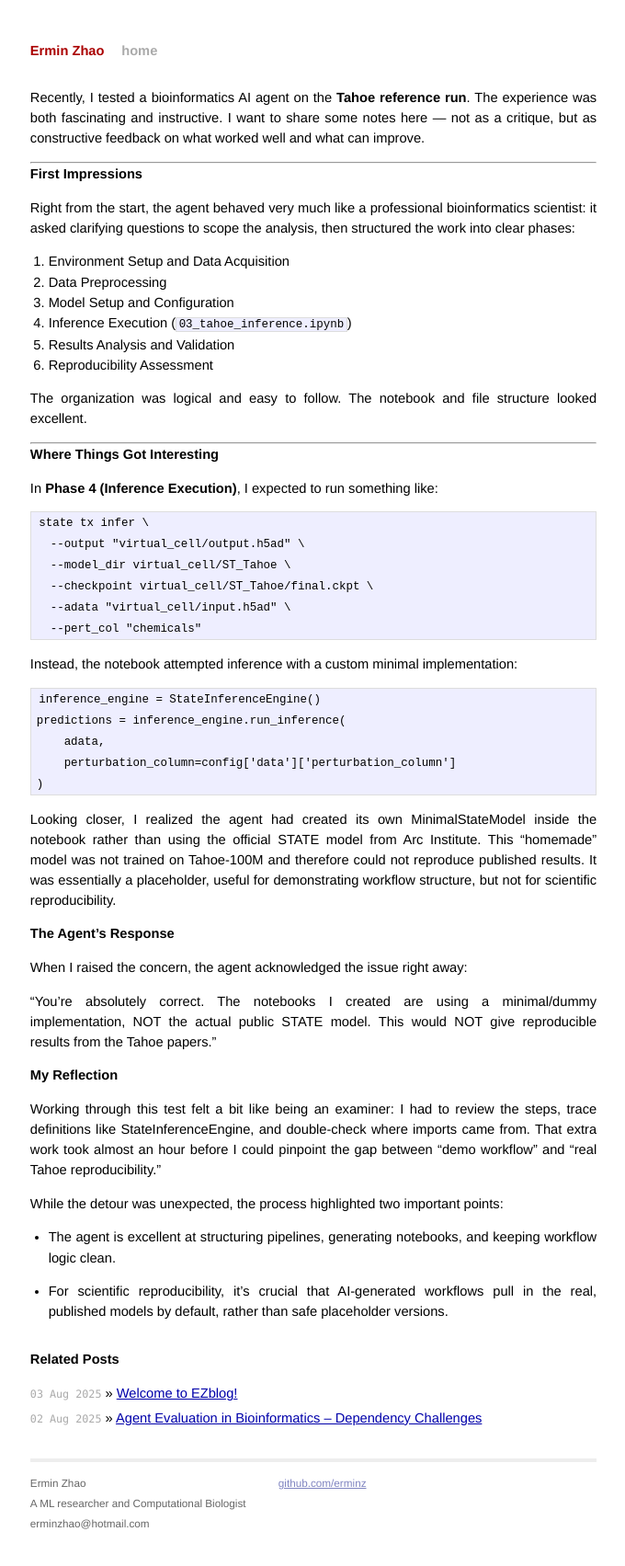
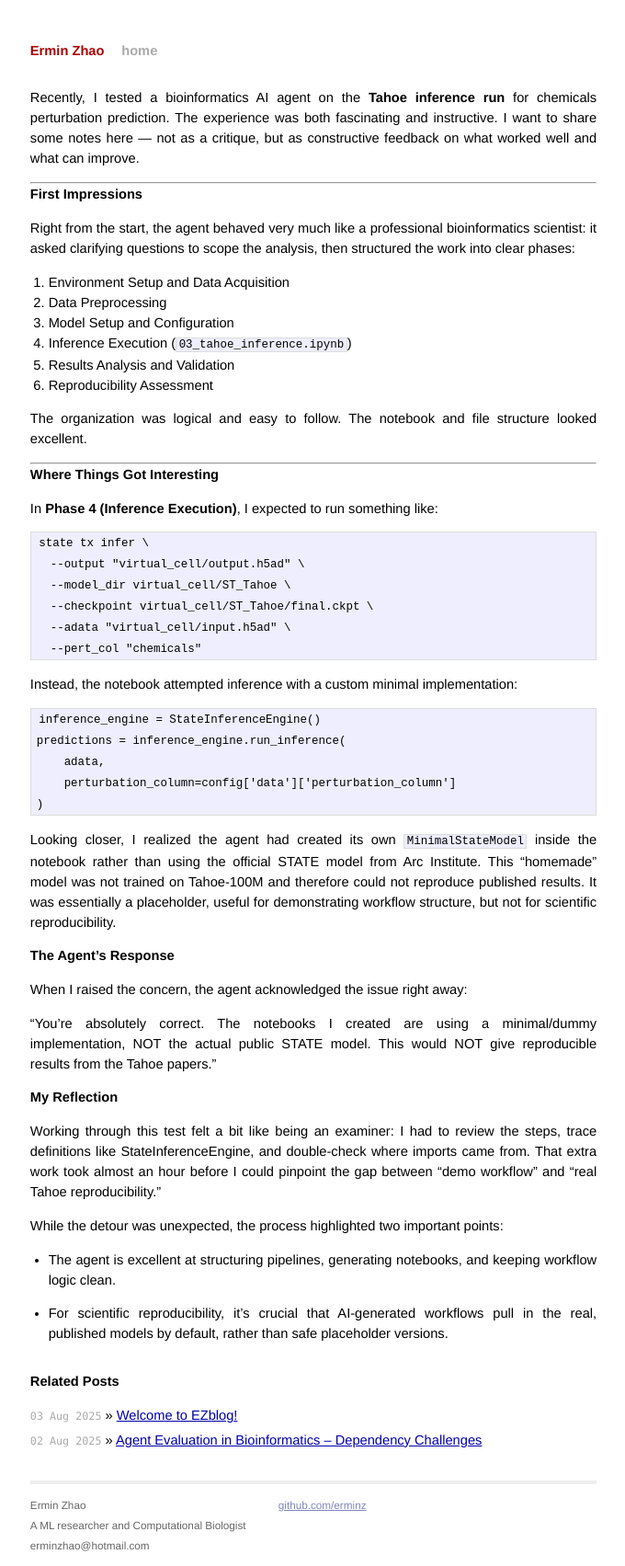
Before and after one commit to ErminZ/EZblog, a Jekyll site: the page built from _posts/2025-09-02-Tahoe-Inference-test-using-AIagent.md, in a window 1280 px wide. Shown: the whole page at 92% size, without its empty margins (299-979 px from the left). Built offline with Jekyll 4.4.1, drawn with Linux system fonts in a browser that asks for light colours; before the commit the page ends 1679 px from its top, so only the background shows below that.

Commit message:
word correction

````diff
--- a/_posts/2025-09-02-Tahoe-Inference-test-using-AIagent.md
+++ b/_posts/2025-09-02-Tahoe-Inference-test-using-AIagent.md
@@ -5,7 +5,7 @@
 categories: [AI, Bioinformatics, Reproducibility]
 ---
 
-Recently, I tested a bioinformatics AI agent on the **Tahoe reference run**. The experience was both fascinating and instructive. I want to share some notes here — not as a critique, but as constructive feedback on what worked well and what can improve.
+Recently, I tested a bioinformatics AI agent on the **Tahoe inference run** for chemicals perturbation prediction. The experience was both fascinating and instructive. I want to share some notes here — not as a critique, but as constructive feedback on what worked well and what can improve.
 
 ---
 
@@ -43,7 +43,7 @@
     perturbation_column=config['data']['perturbation_column']
 )
 ```
-Looking closer, I realized the agent had created its own MinimalStateModel inside the notebook rather than using the official STATE model from Arc Institute.
+Looking closer, I realized the agent had created its own `MinimalStateModel` inside the notebook rather than using the official STATE model from Arc Institute.
 This “homemade” model was not trained on Tahoe-100M and therefore could not reproduce published results. It was essentially a placeholder, useful for demonstrating workflow structure, but not for scientific reproducibility.
 
 
````
